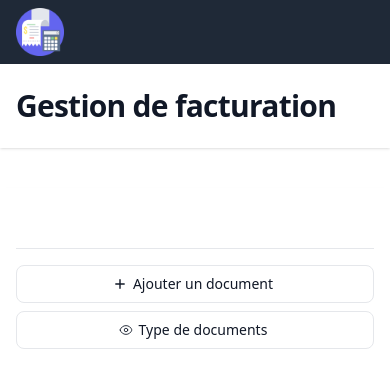
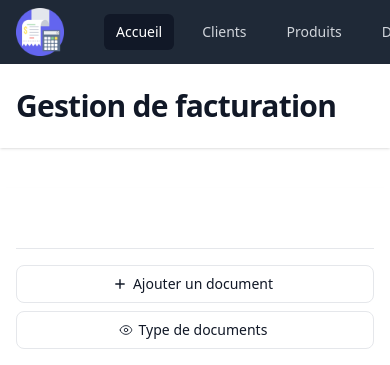
Before and after one commit to Geoff-Mnr/tp-dev, a Laravel app: page /documents in a window 390 px wide; the page is wider, and only the part inside the window is pictured. Shown: the top 365 px of that part. Run offline with Laravel 10, Linux system fonts and the light colour scheme; data that the repository does not hold is empty; style sheets or scripts are compiled from the project's sources.

Commit message:
update navbar

```diff
--- a/resources/views/layouts/default.blade.php
+++ b/resources/views/layouts/default.blade.php
@@ -16,7 +16,7 @@
                     <div class="flex-shrink-0">
                         <img class="h-12 w-12" src="{{ asset('img/facture-dachat.webp') }}" alt="logo">
                     </div>
-                    <div class="hidden md:block">
+                    <div class="md:block">
                         <div class="ml-10 flex items-baseline space-x-4">
                             <a href="{{ route('home') }}" :active="request() - > routeIs('home')"
                                 class="bg-gray-900 text-white rounded-md px-3 py-2 text-sm font-medium"
```
